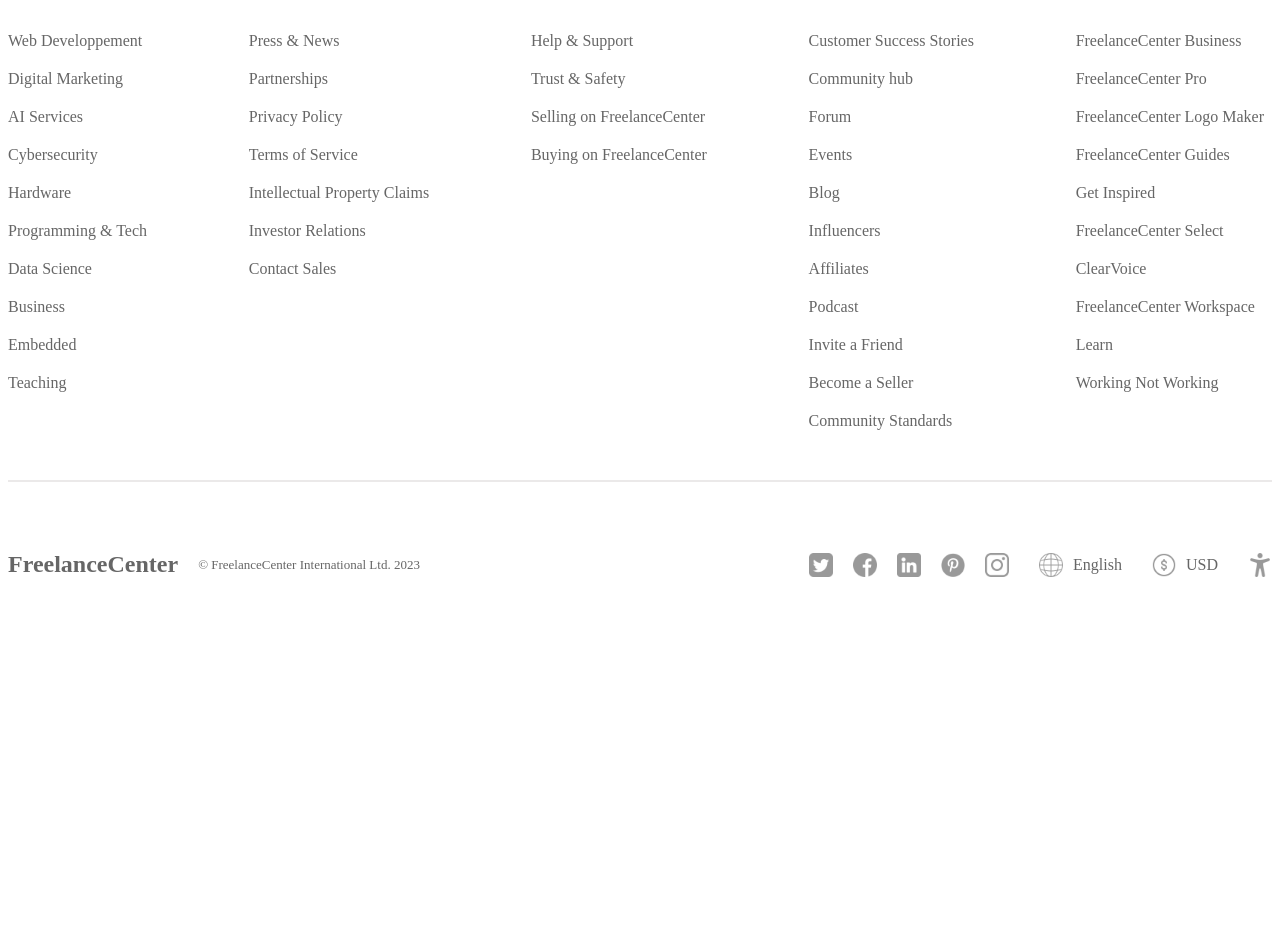
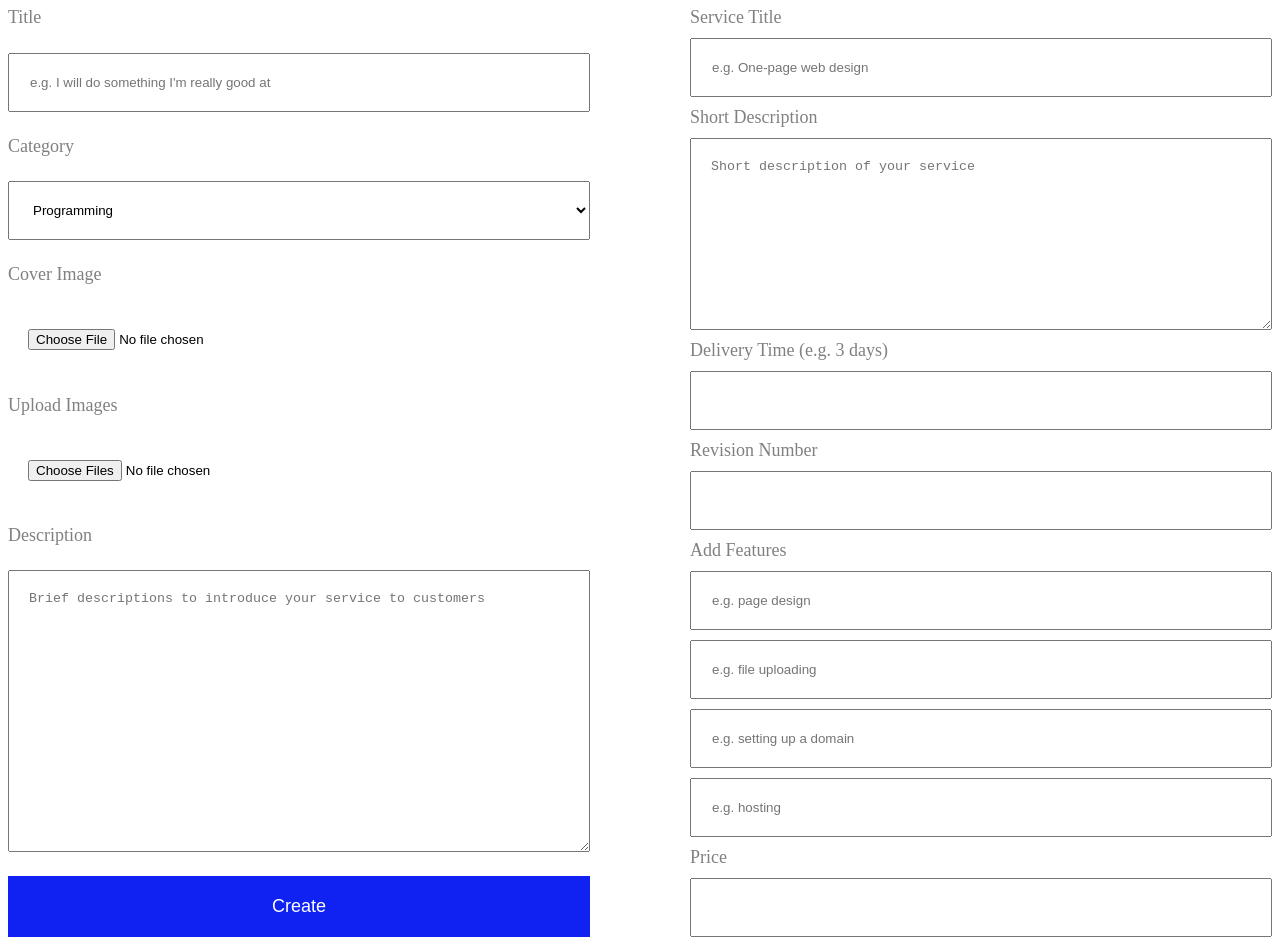
Before and after one commit to DylanLev/FreelanceCenter, a React (Vite) app in the folder FreelanceCenter/: page /add in a window 1280 px wide. Shown: the part 261-1212 px from the top of the page. Before the commit the page ends 909 px from the top, so only its background shows below. Built offline with nearby package versions, Linux system fonts and the light colour scheme.

Commit message:
"Add" gig page

```diff
--- a/FreelanceCenter/src/pages/add/Add.jsx
+++ b/FreelanceCenter/src/pages/add/Add.jsx
@@ -1,10 +1,61 @@
-import React from 'react'
-import "./Add.scss"
+import React from "react";
+import "./Add.scss";
 
 const Add = () => {
   return (
-    <div className="add">Add</div>
-  )
-}
+    <div className="add">
+      <div className="container">
+        <h1>Add New Gig</h1>
+        <div className="sections">
+          <div className="info">
+            <label htmlFor="">Title</label>
+            <input
+              type="text"
+              placeholder="e.g. I will do something I'm really good at"
+            />
+            <label htmlFor="">Category</label>
+            <select name="cats" id="cats">
+              <option value="programming">Programming</option>
+              <option value="web">Web Design</option>
+              <option value="cyber">Cyber</option>
+              <option value="ai">Artificial Intelligence</option>
+              <option value="digital">Digital Marketing</option>
+              <option value="course">Course</option>
+              <option value="data">Data</option>
+              <option value="embedded">Embedded</option>
+              <option value="other">Other</option>
 
-export default Add
+
+            </select>
+            <label htmlFor="">Cover Image</label>
+            <input type="file" />
+            <label htmlFor="">Upload Images</label>
+            <input type="file" multiple />
+            <label htmlFor="">Description</label>
+            <textarea name="" id="" placeholder="Brief descriptions to introduce your service to customers" cols="0" rows="16"></textarea>
+            <button>Create</button>
+          </div>
+          <div className="details">
+            <label htmlFor="">Service Title</label>
+            <input type="text" placeholder="e.g. One-page web design" />
+            <label htmlFor="">Short Description</label>
+            <textarea name="" id="" placeholder="Short description of your service" cols="30" rows="10"></textarea>
+            <label htmlFor="">Delivery Time (e.g. 3 days)</label>
+            <input type="number" />
+            <label htmlFor="">Revision Number</label>
+            <input type="number" />
+            <label htmlFor="">Add Features</label>
+            <input type="text" placeholder="e.g. page design" />
+            <input type="text" placeholder="e.g. file uploading" />
+            <input type="text" placeholder="e.g. setting up a domain" />
+            <input type="text" placeholder="e.g. hosting" />
+            <label htmlFor="">Price</label>
+            <input type="number" />
+          </div>
+        </div>
+      </div>
+    </div>
+  );
+};
+
+export default Add;
--- a/FreelanceCenter/src/pages/add/Add.scss
+++ b/FreelanceCenter/src/pages/add/Add.scss
@@ -0,0 +1,52 @@
+.add {
+    display: flex;
+    justify-content: center;
+
+    .container {
+      width: 1400px;
+      padding: 20px 0px;
+
+      h1 {
+        width: max-content;
+        margin-bottom: 30px;
+        color: gray;
+        font-weight: 300;
+      }
+
+      .sections {
+        display: flex;
+        justify-content: space-between;
+        gap: 100px;
+
+        label {
+          color: gray;
+          font-size: 18px;
+        }
+
+        .info,
+        .details {
+          flex: 1;
+          display: flex;
+          flex-direction: column;
+          gap: 10px;
+          justify-content: space-between;
+
+          input,
+          select,
+          textarea {
+            padding: 20px;
+          }
+
+          button {
+            border: none;
+            padding: 20px;
+            color: white;
+            font-weight: 500;
+            font-size: 18px;
+            background-color: #0f22f2;
+            cursor: pointer;
+          }
+        }
+      }
+    }
+  }
```
